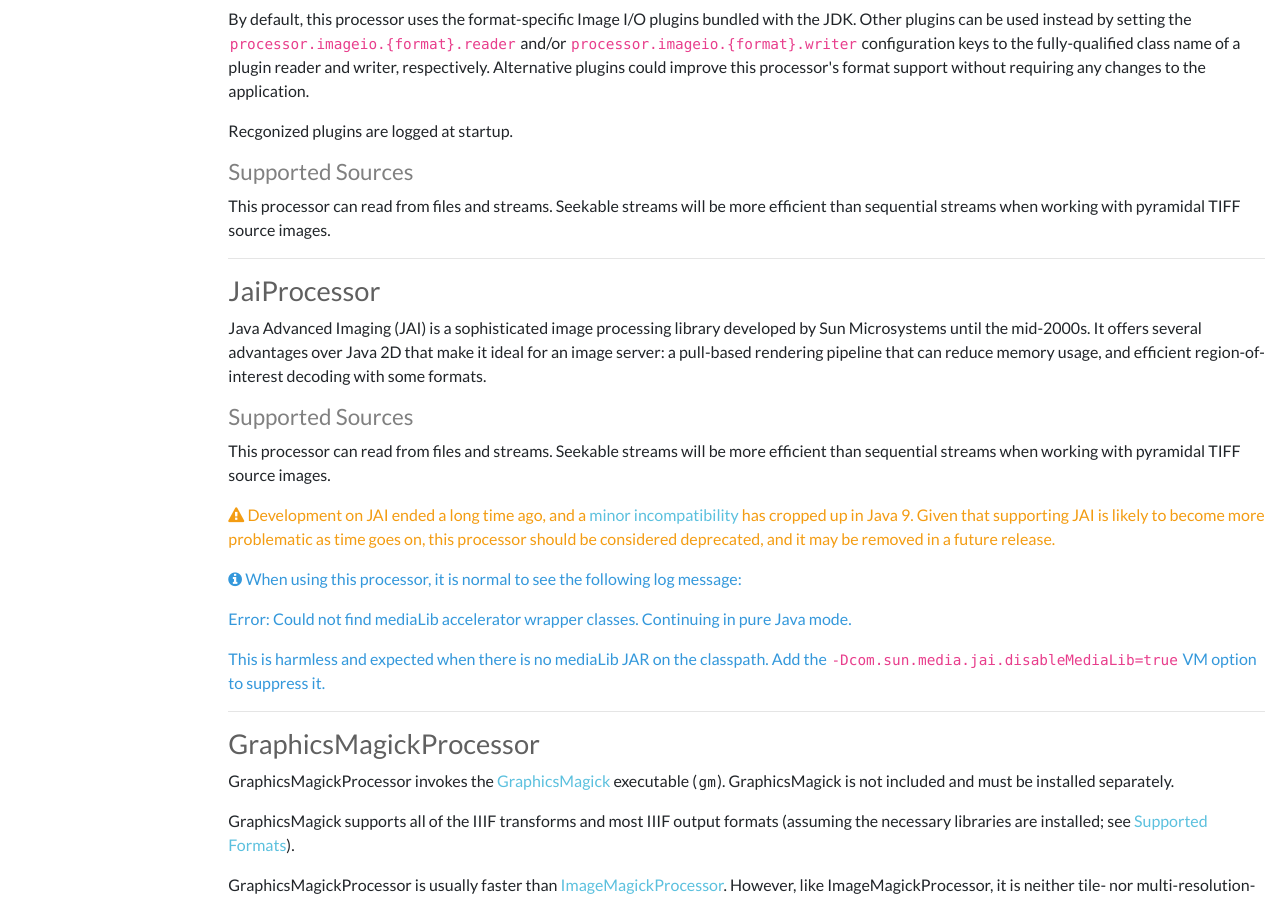
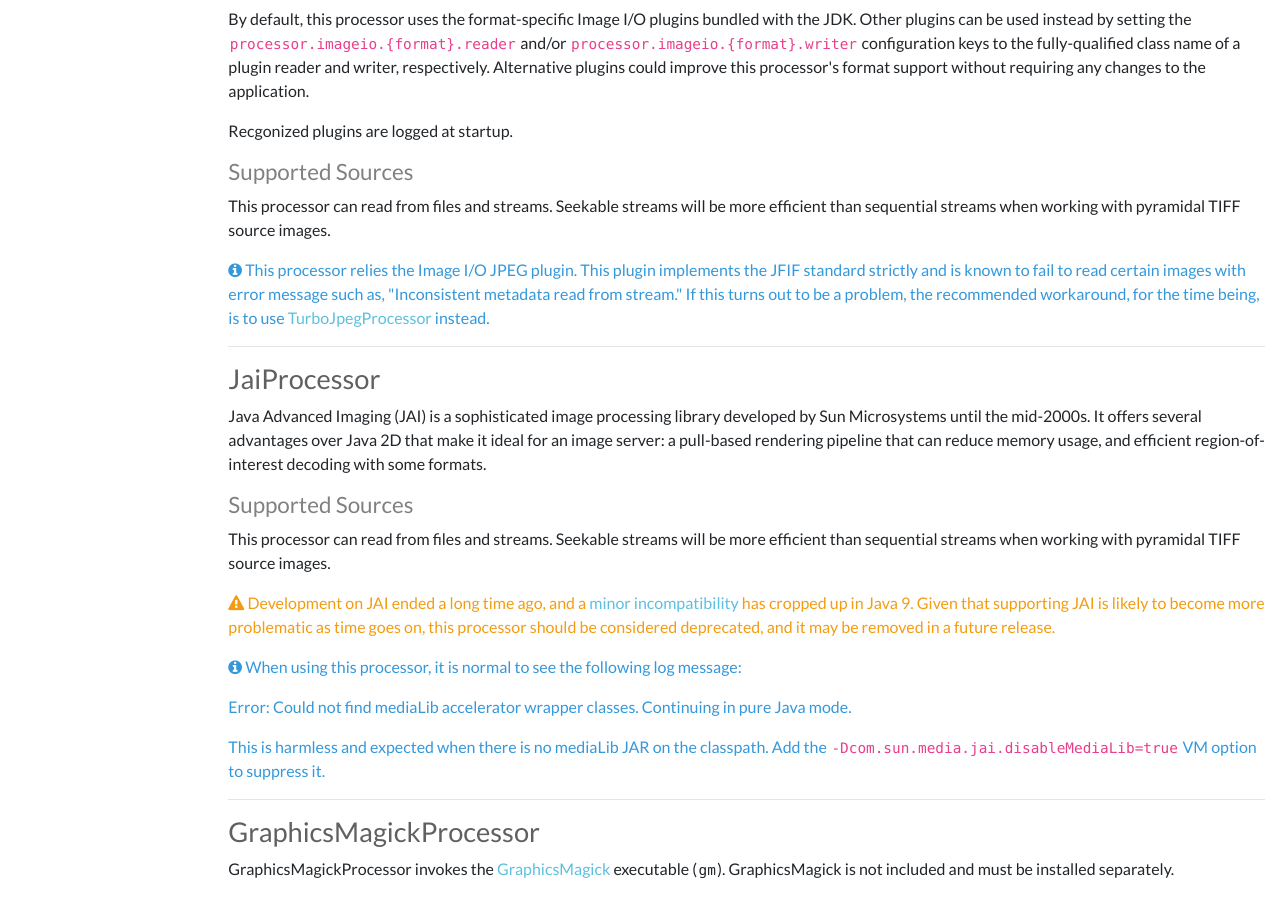
Before and after one commit to cantaloupe-project/cantaloupe-project.github.io, a Jekyll site: the page built from manual/4.1/processors.html, in a window 1280 px wide and 900 px high, scrolled down 5136 px. Built offline with Jekyll 4.4.1, drawn with Linux system fonts in a browser that asks for light colours; nearby versions of some CDN libraries.

Commit message:
Add a note about Java2dProcessor strictness

```diff
--- a/manual/4.1/processors.html
+++ b/manual/4.1/processors.html
@@ -617,6 +617,10 @@
 
 <p>This processor can read from files and streams. Seekable streams will be more efficient than sequential streams when working with pyramidal TIFF source images.</p>
 
+<p class="text-info">
+  <i class="fa fa-info-circle"></i> This processor relies the Image I/O JPEG plugin. This plugin implements the JFIF standard strictly and is known to fail to read certain images with error message such as, "Inconsistent metadata read from stream." If this turns out to be a problem, the recommended workaround, for the time being, is to use <a href="#TurboJpegProcessor">TurboJpegProcessor</a> instead.
+</p>
+
 <hr>
 
 <h3 id="JaiProcessor">JaiProcessor</h3>
```
